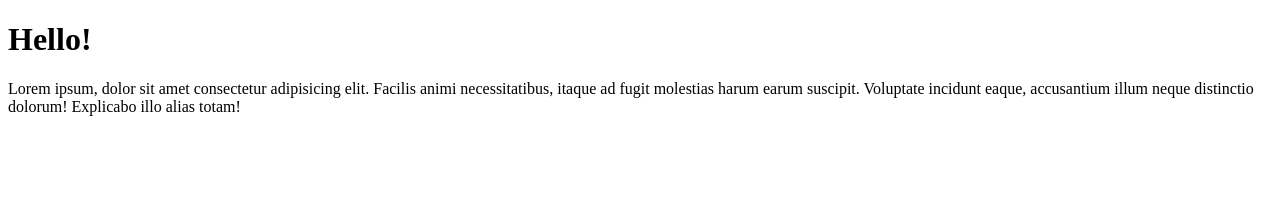
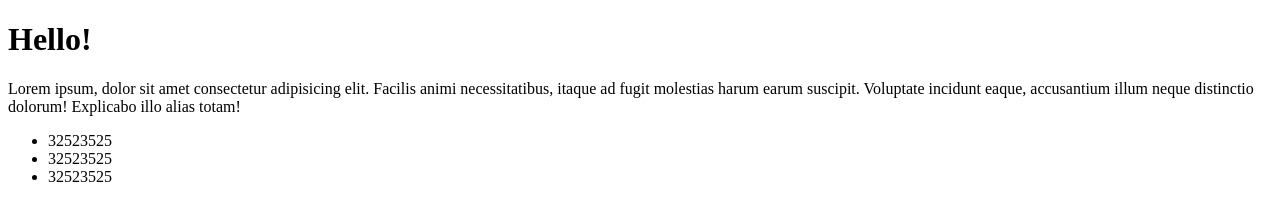
Before and after one commit to vetaluga/myproj2, a plain HTML site: page index.html in a window 1280 px wide. Drawn offline with Linux system fonts and the light colour scheme.

Commit message:
add contacts

```diff
--- a/index.html
+++ b/index.html
@@ -8,5 +8,10 @@
 <body>
     <h1>Hello!</h1>
     <p>Lorem ipsum, dolor sit amet consectetur adipisicing elit. Facilis animi necessitatibus, itaque ad fugit molestias harum earum suscipit. Voluptate incidunt eaque, accusantium illum neque distinctio dolorum! Explicabo illo alias totam!</p>
+    <ul>
+        <li>32523525</li>
+        <li>32523525</li>
+        <li>32523525</li>
+    </ul>
 </body>
 </html>
```
